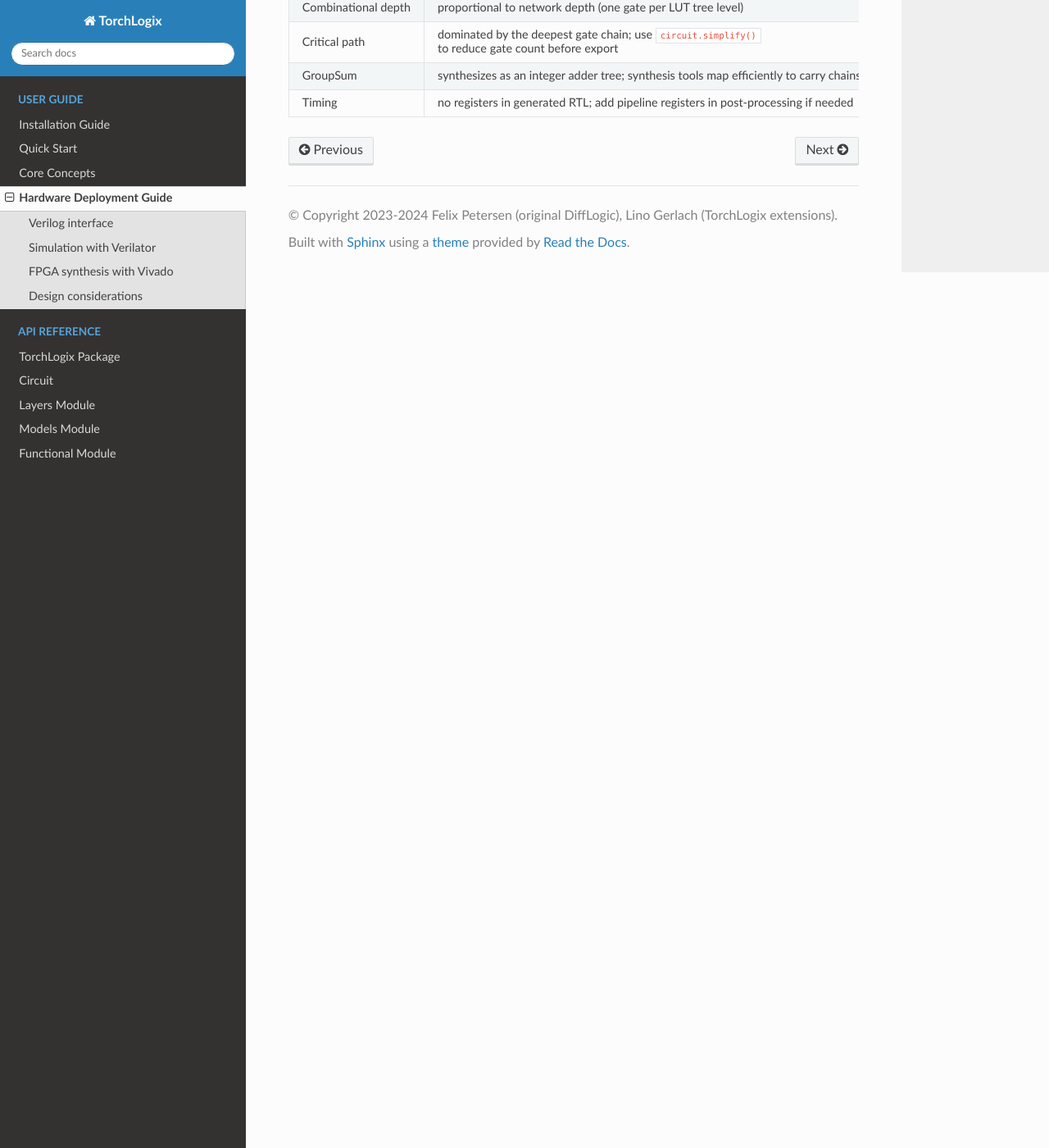
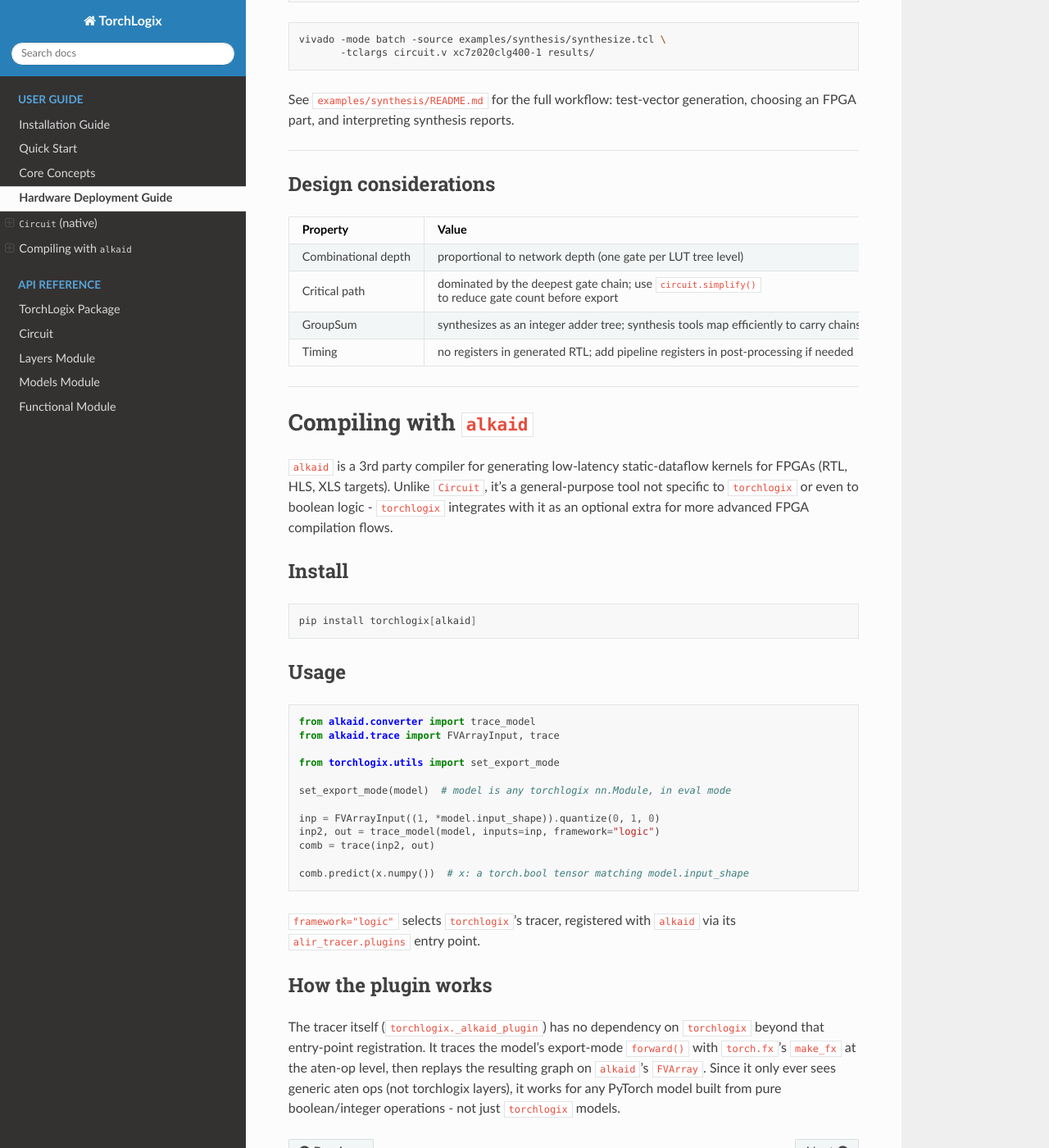
Before and after one commit to ligerlac/torchlogix, a Sphinx documentation site: the page built from docs/guides/hardware_deployment.md, in a window 1280 px wide and 1400 px high, scrolled down 1614 px. Shown: the whole window at 82% size. Built offline with Sphinx 7.4.7 and the Read the Docs theme 3.1.0, drawn with Linux system fonts in a browser that asks for light colours; some of the changed text lies outside the part shown.

Commit message:
add documentation

````diff
--- a/docs/guides/hardware_deployment.md
+++ b/docs/guides/hardware_deployment.md
@@ -1,7 +1,22 @@
 # Hardware Deployment Guide
 
+TorchLogix supports two paths from a trained model to hardware:
+
+- **`Circuit`** (native, this guide) - a minimal, logic-only IR: always
+  fully unrolled (no control flow, no registers), entirely generated and
+  controlled by `torchlogix` itself. Good default for straightforward
+  combinational export to C or Verilog.
+- **[`alkaid`](#compiling-with-alkaid)** (optional integration) - a
+  general-purpose compiler for low-latency static-dataflow FPGA kernels
+  (RTL, HLS, XLS targets). More advanced and more configurable, at the cost
+  of an extra dependency and a less direct code path.
+
+---
+
+# `Circuit` (native)
+
 TorchLogix can generate synthesizable Verilog RTL directly from any trained
-model via `circuit.get_verilog_code()`. This guide explains the generated
+model via `circuit.get_verilog_code()`. This section explains the generated
 interface and how to take it to simulation or an FPGA.
 
 ---
@@ -78,3 +93,48 @@
 | Critical path | dominated by the deepest gate chain; use `circuit.simplify()` to reduce gate count before export |
 | GroupSum | synthesizes as an integer adder tree; synthesis tools map efficiently to carry chains |
 | Timing | no registers in generated RTL; add pipeline registers in post-processing if needed |
+
+---
+
+# Compiling with `alkaid`
+
+[`alkaid`](https://github.com/calad0i/alkaid) is a 3rd party compiler for
+generating low-latency static-dataflow kernels for FPGAs (RTL, HLS, XLS
+targets). Unlike `Circuit`, it's a general-purpose tool not specific to
+`torchlogix` or even to boolean logic - `torchlogix` integrates with it as
+an optional extra for more advanced FPGA compilation flows.
+
+## Install
+
+```bash
+pip install torchlogix[alkaid]
+```
+
+## Usage
+
+```python
+from alkaid.converter import trace_model
+from alkaid.trace import FVArrayInput, trace
+
+from torchlogix.utils import set_export_mode
+
+set_export_mode(model)  # model is any torchlogix nn.Module, in eval mode
+
+inp = FVArrayInput((1, *model.input_shape)).quantize(0, 1, 0)
+inp2, out = trace_model(model, inputs=inp, framework="logic")
+comb = trace(inp2, out)
+
+comb.predict(x.numpy())  # x: a torch.bool tensor matching model.input_shape
+```
+
+`framework="logic"` selects `torchlogix`'s tracer, registered with `alkaid`
+via its `alir_tracer.plugins` entry point.
+
+## How the plugin works
+
+The tracer itself (`torchlogix._alkaid_plugin`) has no dependency on
+`torchlogix` beyond that entry-point registration. It traces the model's
+export-mode `forward()` with `torch.fx`'s `make_fx` at the aten-op level, then
+replays the resulting graph on `alkaid`'s `FVArray`. Since it only ever sees
+generic aten ops (not torchlogix layers), it works for any PyTorch model built
+from pure boolean/integer operations - not just `torchlogix` models.
````
Also changed, not shown: README.md (+5 -2 lines).
